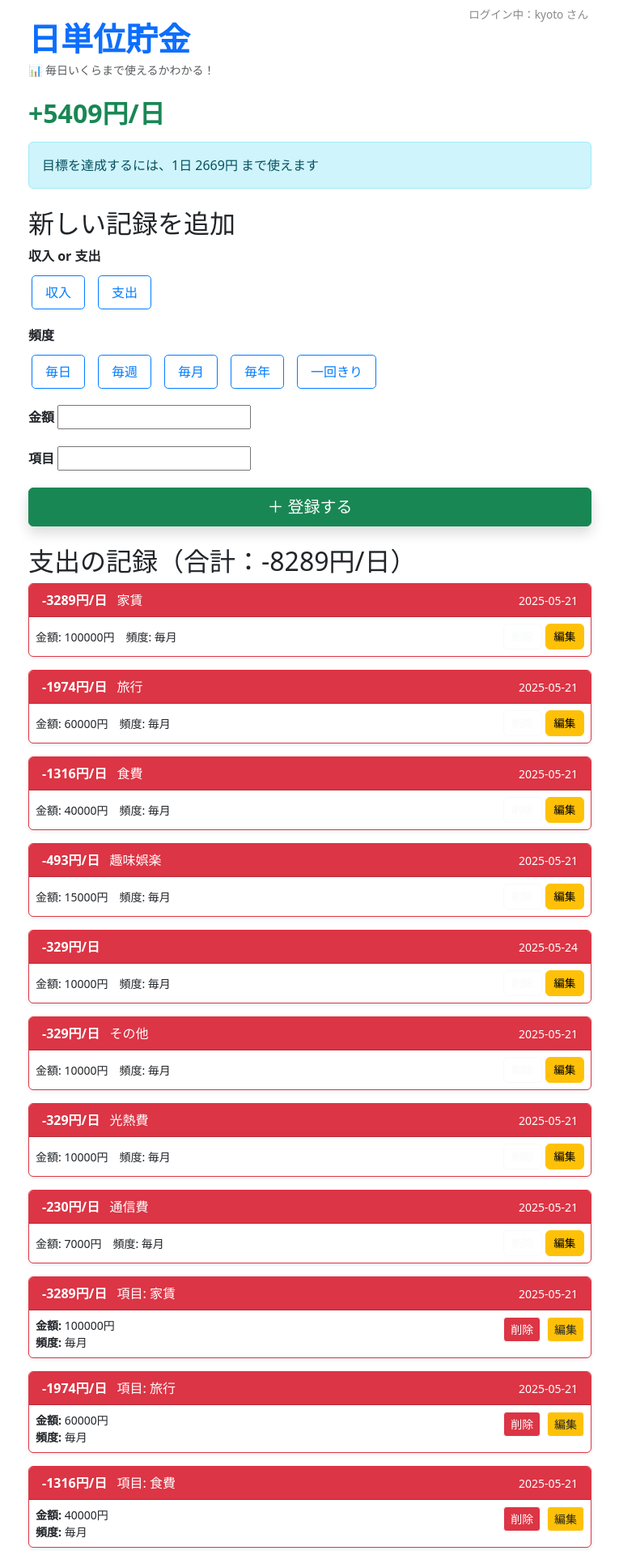
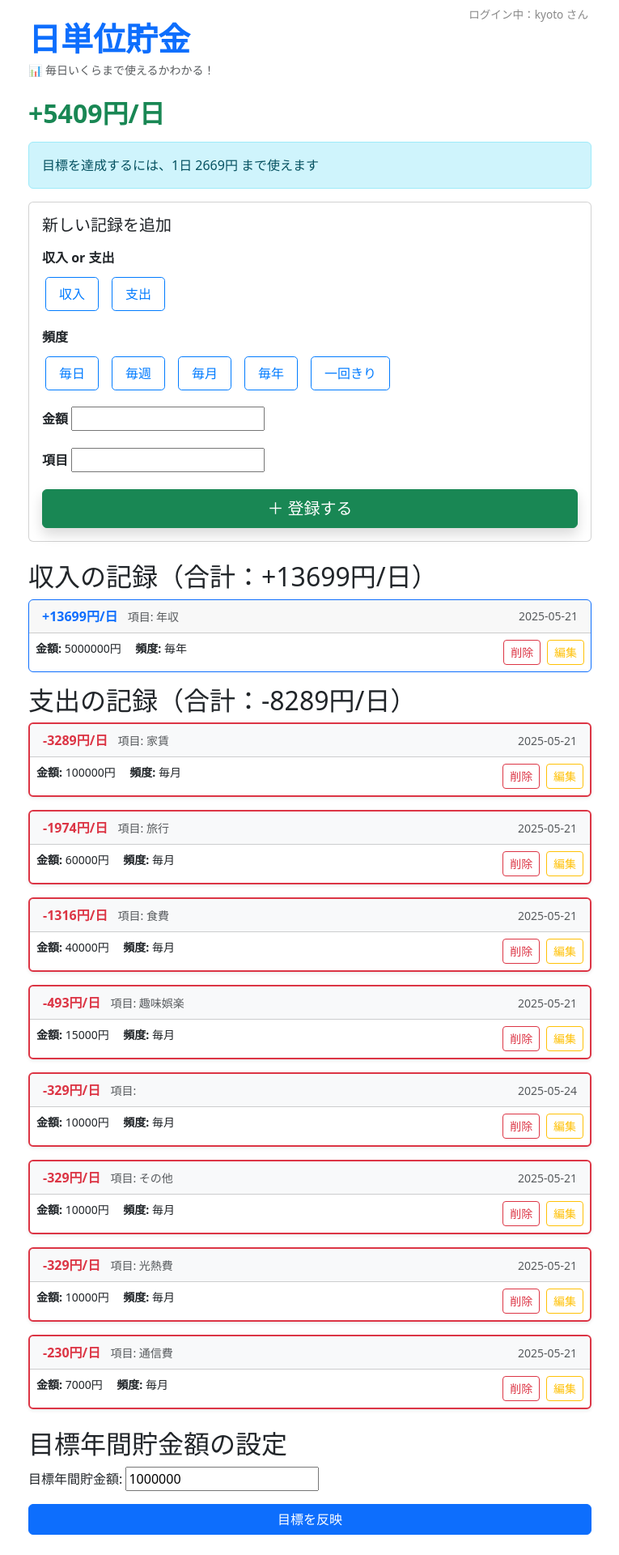
Before and after one commit to kyonomiyako/nichitan-shisan-kanri, a Django app: page / in a window 1280 px wide. Shown: the top 1920 px of the page at 81% size, without its empty margins (257-1022 px from the left). Run offline with Django 4.2, Linux system fonts and the light colour scheme; a user stored in the database is signed in; data comes from the database, SQL or seed files in the repository.

Commit message:
Fix: ステップ1〜4すべてのデザイン改善を統合

```diff
--- a/ledger/templates/ledger/home.html
+++ b/ledger/templates/ledger/home.html
@@ -36,10 +36,6 @@
             font-weight: bold;
             color: #198754;
         }
-        .btn-custom {
-            font-size: 0.85rem;
-            padding: 0.3rem 0.6rem;
-        }
     </style>
 </head>
 <body class="container py-4" style="max-width: 720px; position: relative;">
@@ -60,10 +56,11 @@
 <div class="alert alert-info">{{ allowance_str }}</div>
 {% endif %}
 
-<h2 class="mt-4">新しい記録を追加</h2>
-<form method="post" class="mb-4">
+<div class="card mb-4">
+  <div class="card-body">
+    <h2 class="h5 mb-3">新しい記録を追加</h2>
+    <form method="post">
         {% csrf_token %}
-
         <div class="mb-3">
             <label class="form-label fw-bold">収入 or 支出</label><br>
             <input type="hidden" name="entry_type" id="entry_type_input">
@@ -97,6 +94,72 @@
 
         <button type="submit" class="btn btn-success btn-lg shadow rounded w-100">＋ 登録する</button>
     </form>
+  </div>
+</div>
+
+<h2>収入の記録（合計：+{{ sum_income|floatformat:0 }}円/日）</h2>
+{% for e in income_entries %}
+<div class="card border-primary mb-3">
+    <div class="card-header d-flex justify-content-between align-items-center">
+        <div>
+            <strong class="text-primary">+{{ e.daily|floatformat:0 }}円/日</strong>
+            <span class="ms-2 text-muted small">項目: {{ e.note }}</span>
+        </div>
+        <span class="text-muted small">{{ e.date|date:"Y-m-d" }}</span>
+    </div>
+    <div class="card-body p-2 small d-flex justify-content-between align-items-start">
+        <div>
+            <strong>金額:</strong> {{ e.amount }}円
+            <strong>頻度:</strong> {{ e.frequency }}
+        </div>
+        <div class="text-end">
+            <form method="post" action="{% url 'delete_entry' e.id %}" class="d-inline">{% csrf_token %}
+                <button class="btn btn-sm btn-outline-danger ms-2">削除</button>
+            </form>
+            <form method="get" action="{% url 'edit_entry' e.id %}" class="d-inline">
+                <button class="btn btn-sm btn-outline-warning ms-1">編集</button>
+            </form>
+        </div>
+    </div>
+</div>
+{% endfor %}
+
+<h2>支出の記録（合計：-{{ sum_expense|floatformat:0 }}円/日）</h2>
+{% for e in expense_entries %}
+<div class="card border-danger border-2 mb-3 shadow-sm">
+    <div class="card-header bg-light d-flex justify-content-between align-items-center">
+        <div>
+            <strong class="text-danger">-{{ e.daily|floatformat:0 }}円/日</strong>
+            <span class="ms-2 text-muted small">項目: {{ e.note }}</span>
+        </div>
+        <span class="text-muted small">{{ e.date|date:"Y-m-d" }}</span>
+    </div>
+    <div class="card-body p-2 small d-flex justify-content-between align-items-start">
+        <div>
+            <strong>金額:</strong> {{ e.amount }}円
+            <strong>頻度:</strong> {{ e.frequency }}
+        </div>
+        <div class="text-end">
+            <form method="post" action="{% url 'delete_entry' e.id %}" class="d-inline">{% csrf_token %}
+                <button class="btn btn-sm btn-outline-danger ms-2">削除</button>
+            </form>
+            <form method="get" action="{% url 'edit_entry' e.id %}" class="d-inline">
+                <button class="btn btn-sm btn-outline-warning ms-1">編集</button>
+            </form>
+        </div>
+    </div>
+</div>
+{% endfor %}
+
+<h2 class="mt-4">目標年間貯金額の設定</h2>
+<form method="post">{% csrf_token %}
+    {{ goal_form.as_p }}
+    <button class="btn btn-primary w-100">目標を反映</button>
+</form>
+
+<footer class="text-center mt-5 text-muted small">
+  <a href="{% url 'terms' %}">利用規約</a> ｜ <a href="{% url 'privacy' %}">プライバシーポリシー</a>
+</footer>
 
 <script>
     function setupToggleGroup(groupId, inputId) {
@@ -117,70 +180,5 @@
     setupToggleGroup("frequency_buttons", "frequency_input");
 </script>
 
-<h2>支出の記録（合計：-{{ sum_expense|floatformat:0 }}円/日）</h2>
-{% for e in expense_entries %}
-<div class="card border-danger mb-3 shadow-sm">
-    <div class="card-header bg-danger text-white d-flex justify-content-between align-items-center">
-        <div>
-            <strong>-{{ e.daily|floatformat:0 }}円/日</strong>
-            <span class="ms-2">{{ e.note }}</span>
-        </div>
-        <span class="small">{{ e.date|date:"Y-m-d" }}</span>
-    </div>
-    <div class="card-body p-2 small d-flex justify-content-between align-items-center">
-        <div>
-            金額: {{ e.amount }}円　頻度: {{ e.frequency }}
-        </div>
-        <div>
-            <form method="post" action="{% url 'delete_entry' e.id %}" class="d-inline">{% csrf_token %}
-                <button class="btn btn-outline-light btn-custom">削除</button>
-            </form>
-            <form method="get" action="{% url 'edit_entry' e.id %}" class="d-inline">
-                <button class="btn btn-warning btn-custom">編集</button>
-            </form>
-        </div>
-    </div>
-</div>
-{% endfor %}
-
 </body>
 </html>
-
-{% for e in expense_entries %}
-<div class="card border-danger mb-3 shadow-sm">
-    <div class="card-header bg-danger text-white d-flex justify-content-between align-items-center">
-        <div>
-            <strong>-{{ e.daily|floatformat:0 }}円/日</strong>
-            <span class="ms-2">項目: {{ e.note }}</span>
-        </div>
-        <span class="small">{{ e.date|date:"Y-m-d" }}</span>
-    </div>
-    <div class="card-body p-2 small d-flex justify-content-between align-items-start">
-        <div>
-            <div><strong>金額:</strong> {{ e.amount }}円</div>
-            <div><strong>頻度:</strong> {{ e.frequency }}</div>
-        </div>
-        <div class="text-end">
-            <form method="post" action="{% url 'delete_entry' e.id %}" class="d-inline">{% csrf_token %}
-                <button class="btn btn-sm btn-outline-light bg-danger text-white me-1">削除</button>
-            </form>
-            <form method="get" action="{% url 'edit_entry' e.id %}" class="d-inline">
-                <button class="btn btn-sm btn-outline-light bg-warning text-dark">編集</button>
-            </form>
-        </div>
-    </div>
-</div>
-{% endfor %}
-
-<h2 class="mt-4">目標年間貯金額の設定</h2>
-<form method="post">{% csrf_token %}
-    {{ goal_form.as_p }}
-    <button class="btn btn-primary w-100">目標を反映</button>
-</form>
-
-<footer class="text-center mt-5 text-muted small">
-  <a href="{% url 'terms' %}">利用規約</a> ｜ <a href="{% url 'privacy' %}">プライバシーポリシー</a>
-</footer>
-
-</body>
-</html>
```
Lines whose indentation alone changed are shown as unchanged.
